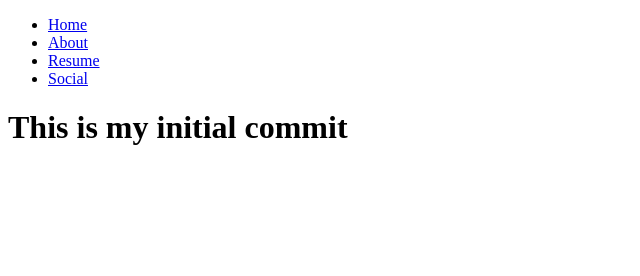
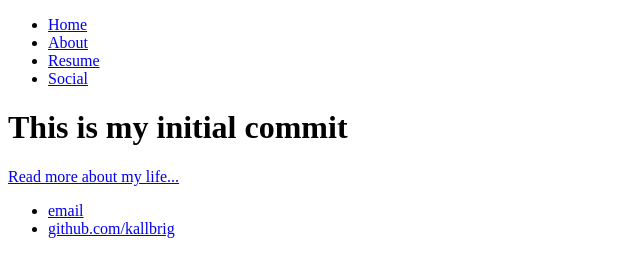
Before and after one commit to Kallbrig/Kallbrig.github.io, a plain HTML site: page index.html in a window 1280 px wide. Shown: the whole page, without its empty margins (0-640 px from the left). Drawn offline with Linux system fonts and the light colour scheme.

Commit message:
Update index.html

```diff
--- a/index.html
+++ b/index.html
@@ -15,3 +15,14 @@
 		<div class="container">
     		<div class="blurb">
         		<h1>This is my initial commit</h1>
+				<a href="/about">Read more about my life...</a></p>
+    		</div><!-- /.blurb -->
+		</div><!-- /.container -->
+		<footer>
+    		<ul>
+        		<li><a href="mailto:kallbright@troy.edu">email</a></li>
+        		<li><a href="https://github.com/kallbrig">github.com/kallbrig</a></li>
+			</ul>
+		</footer>
+	</body>
+</html>
```
